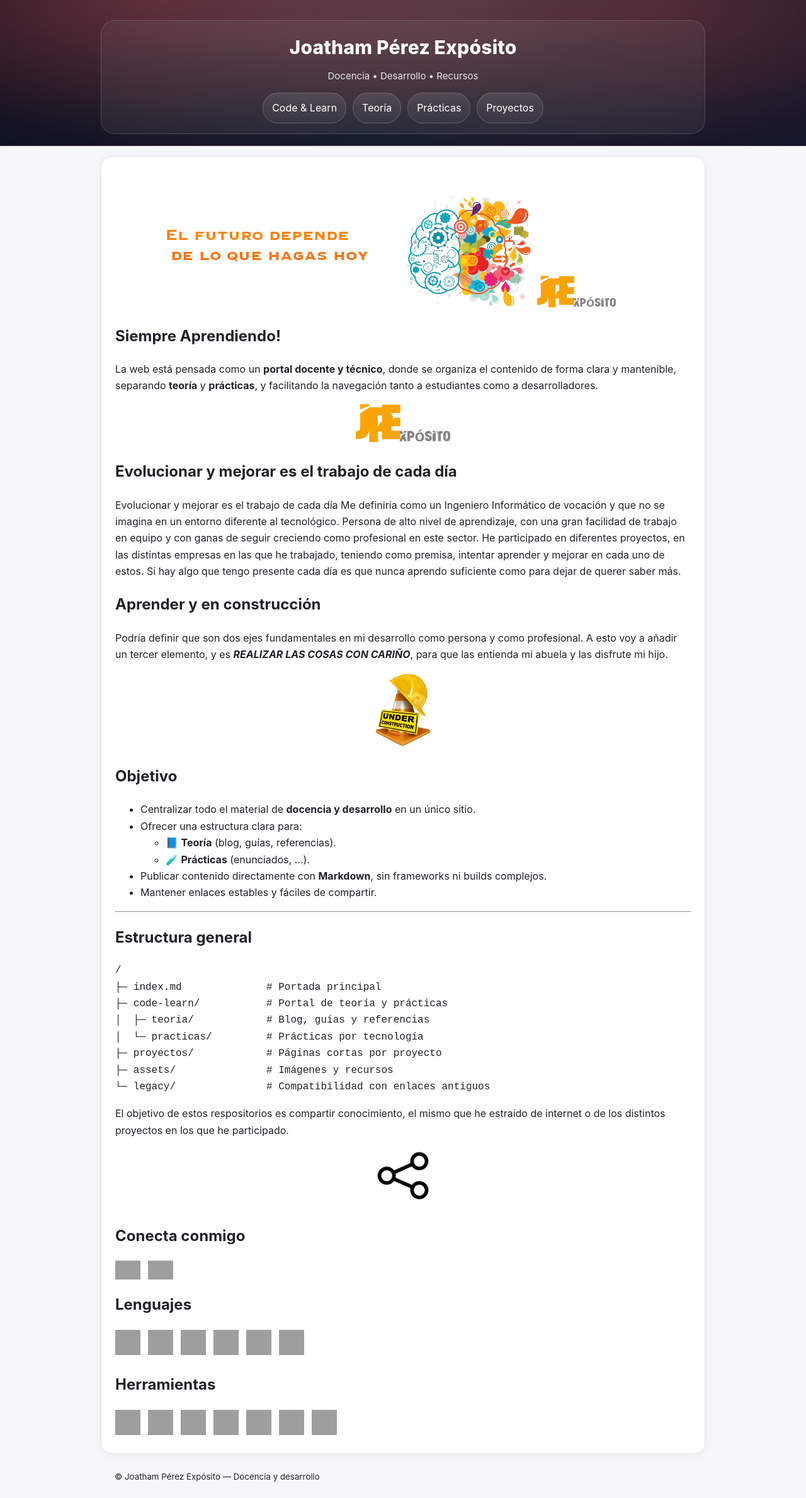
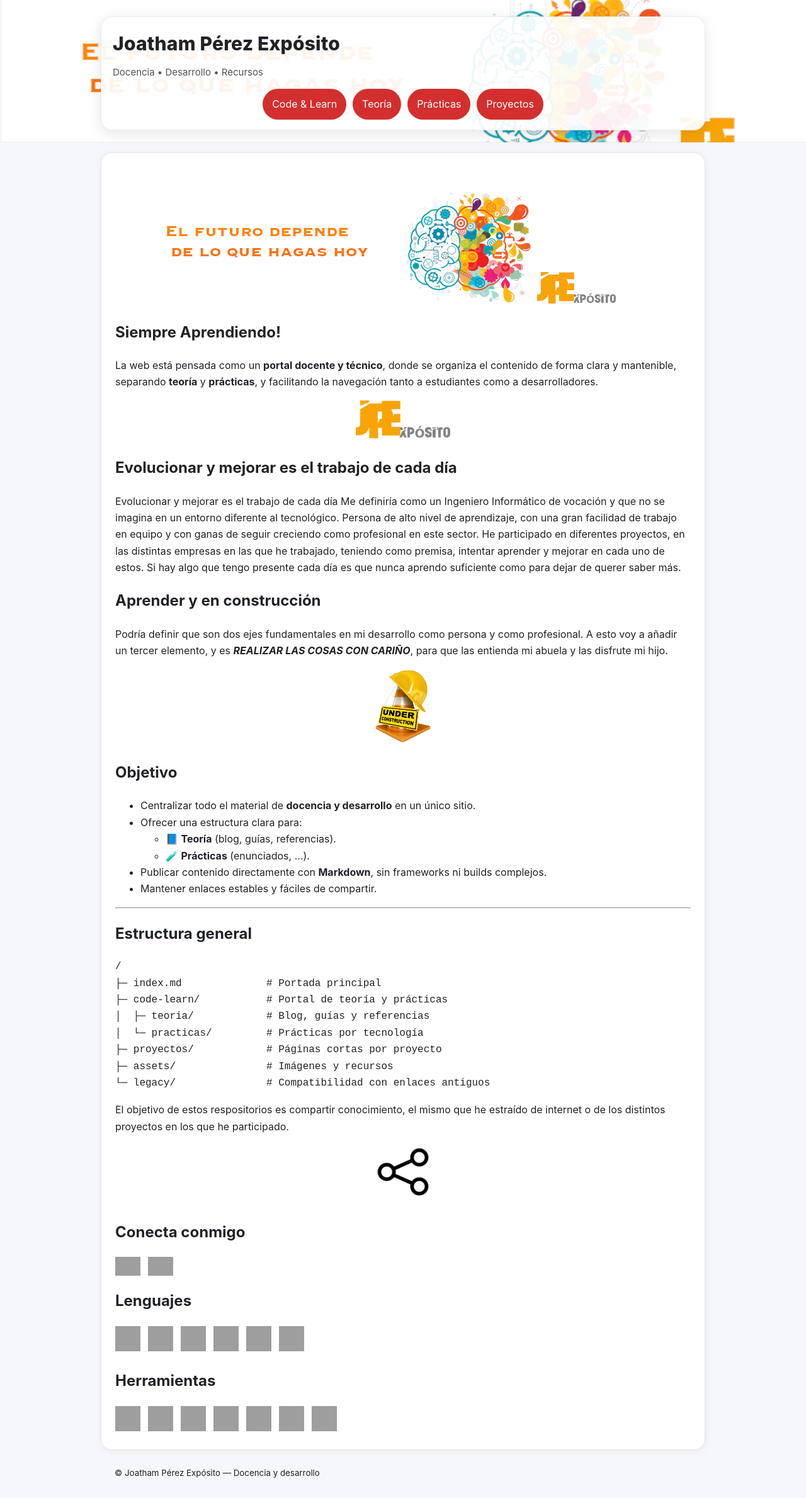
Before and after one commit to jpexposito/jpexposito.github.io, a Jekyll site: the page built from index.md, in a window 1280 px wide. Shown: the whole page at 63% size. Built offline with Jekyll 4.4.1, drawn with Linux system fonts in a browser that asks for light colours; grey boxes are pictures that could not be loaded.

Commit message:
Se corrigen los estilos

```diff
--- a/assets/css/site.css
+++ b/assets/css/site.css
@@ -4,10 +4,9 @@
   --card:#ffffff;
   --border:#e5e7eb;
 
-  /* Paleta corporativa (rojo académico) */
-  --accent:#d32f2f;
-  --accent2:#b71c1c;
-  --deep:#0b1020;          /* azul muy oscuro para contraste */
+  /* 👉 Pon aquí los colores reales de tu imagen */
+  --brand-1:#d32f2f;  /* color principal botón */
+  --brand-2:#b71c1c;  /* hover / énfasis */
 }
 
 *{box-sizing:border-box}
@@ -28,37 +27,29 @@ body{
   padding: 22px;
 }
 
-/* HERO sin imágenes: degradado + “glow” suave */
+/* HERO: usa la imagen como fondo */
 .hero{
-  padding: 32px 18px 18px;
-  text-align: center;
-
-  background:
-    radial-gradient(900px 320px at 50% -40px, rgba(255,255,255,.16), rgba(255,255,255,0)),
-    radial-gradient(700px 240px at 20% 0px, rgba(211,47,47,.35), rgba(211,47,47,0)),
-    radial-gradient(700px 240px at 80% 20px, rgba(183,28,28,.30), rgba(183,28,28,0)),
-    linear-gradient(135deg, var(--deep), #111827 55%, #0f172a);
-
-  border-bottom: 1px solid rgba(255,255,255,.08);
+  padding: 26px 18px 18px;
+  background: url("../images/fondo-github.png") center/cover no-repeat;
+  border-bottom: 1px solid rgba(0,0,0,.06);
 }
 
-/* Panel translúcido para que se vea “premium” */
+/* “Cabecera en blanco” encima de la imagen */
 .hero__inner{
   max-width: 960px;
   margin: 0 auto;
   padding: 18px 18px 16px;
 
-  border: 1px solid rgba(255,255,255,.14);
-  border-radius: 22px;
-  background: rgba(255,255,255,.06);
-  backdrop-filter: blur(10px);
-  -webkit-backdrop-filter: blur(10px);
+  background: rgba(255,255,255,.92);
+  border: 1px solid rgba(0,0,0,.08);
+  border-radius: 18px;
+  box-shadow: 0 6px 22px rgba(0,0,0,.10);
 }
 
 .hero__brand{
   display:inline-block;
   text-decoration:none;
-  color:#fff;
+  color: var(--text);
   font-weight: 850;
   letter-spacing: .2px;
   font-size: 30px;
@@ -66,11 +57,11 @@ body{
 
 .hero__tagline{
   margin: 8px 0 14px;
-  color: rgba(255,255,255,.88);
+  color: rgba(31,35,40,.78);
   font-size: 15px;
 }
 
-/* MENÚ centrado tipo “pill” */
+/* Menú centrado */
 .nav{
   display:flex;
   justify-content:center;
@@ -78,26 +69,24 @@ body{
   flex-wrap: wrap;
 }
 
+/* Botones con colores “de la imagen” */
 .nav__link{
   text-decoration:none;
-  color:#fff;
+  color: #fff;
   padding: 10px 14px;
   border-radius: 999px;
-  border: 1px solid rgba(255,255,255,.18);
-
-  background:
-    linear-gradient(180deg, rgba(255,255,255,.10), rgba(255,255,255,.04));
-  transition: transform .12s ease, border-color .12s ease, background .12s ease;
+  border: 1px solid transparent;
+  background: var(--brand-1);
+  transition: transform .12s ease, background .12s ease, box-shadow .12s ease;
 }
 
 .nav__link:hover{
   transform: translateY(-1px);
-  border-color: rgba(255,255,255,.30);
-  background:
-    linear-gradient(180deg, rgba(255,255,255,.16), rgba(255,255,255,.06));
+  background: var(--brand-2);
+  box-shadow: 0 8px 18px rgba(0,0,0,.12);
 }
 
-/* Contenido en “card” para lectura */
+/* Contenido en tarjeta */
 main.container{
   margin-top: 16px;
   background: var(--card);
@@ -105,10 +94,3 @@ main.container{
   border-radius: 18px;
   box-shadow: 0 2px 14px rgba(0,0,0,.06);
 }
-
-/* Justificado opcional (si usas <div class="justify">) */
-.justify p,
-.justify li{
-  text-align: justify;
-  text-justify: inter-word;
-}
```
